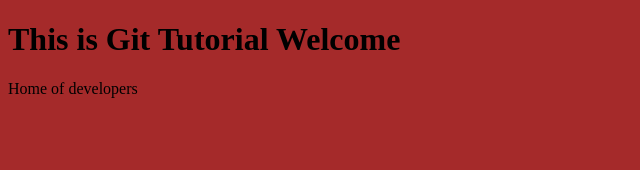
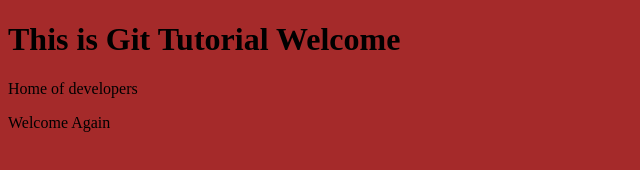
Before and after one commit to Jackmatt-droid/Jackmatt-droid.github.io, a plain HTML site: page index.html in a window 1280 px wide. Shown: the whole page, without its empty margins (0-640 px from the left). Drawn offline with Linux system fonts and the light colour scheme.

Commit message:
solved first error

```diff
--- a/index.html
+++ b/index.html
@@ -10,5 +10,6 @@
 <body onscroll="hello()">
     <h1>This is Git Tutorial Welcome</h1>
     <p>Home of developers</p>
+    <p>Welcome Again</p>
 </body>
 </html>
```
